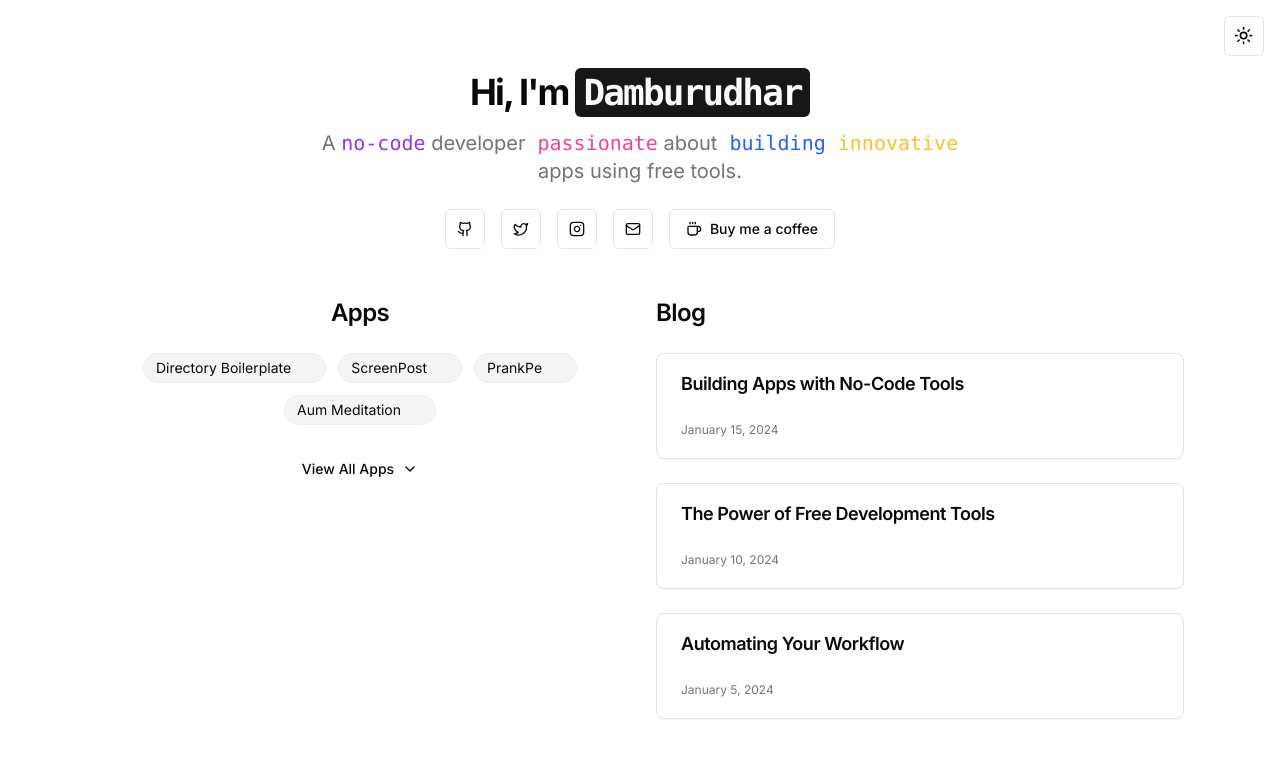
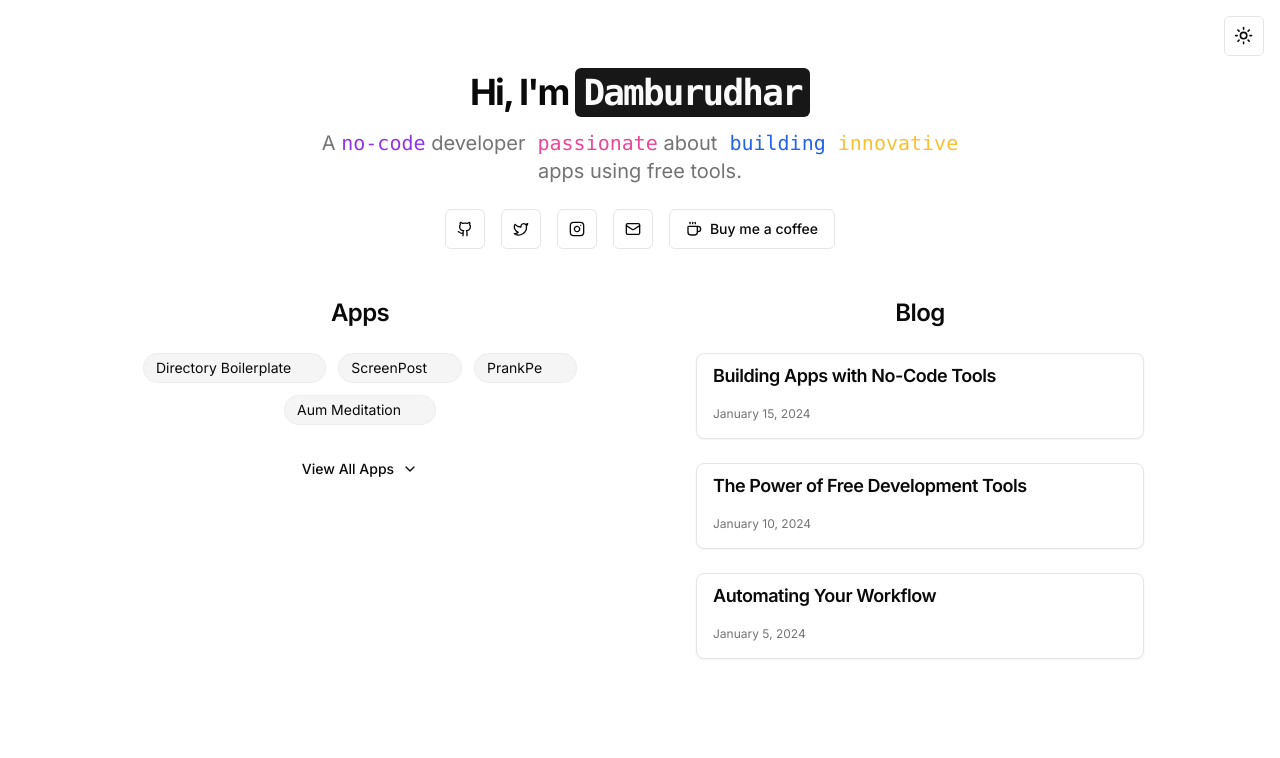
Before and after one commit to dambrubaba/text-portfolio, a Next.js app: page / in a window 1280 px wide. Shown: the top 758 px of the page. Built offline with nearby package versions, Linux system fonts and the light colour scheme.

Commit message:
font issue, blog tittle issue

```diff
--- a/app/globals.css
+++ b/app/globals.css
@@ -30,6 +30,8 @@
     --highlight-2: 330 81% 60%;
     --highlight-3: 221 83% 53%;
     --highlight-4: 43 96% 58%;
+
+    --font-sans: Inter, -apple-system, BlinkMacSystemFont, "Segoe UI", Roboto, "Helvetica Neue", sans-serif;
   }
 
   .dark {
@@ -67,6 +69,7 @@
   }
   body {
     @apply bg-background text-foreground;
+    font-family: var(--font-sans);
   }
 }
 
--- a/app/page.tsx
+++ b/app/page.tsx
@@ -137,8 +137,8 @@ export default function Home() {
           </section>
 
           <section className="space-y-6">
-            <h2 className="text-2xl font-semibold tracking-tight text-foreground">Blog</h2>
-            <div className="grid gap-6">
+            <h2 className="text-2xl font-semibold tracking-tight text-foreground text-center">Blog</h2>
+            <div className="grid gap-6 max-w-md mx-auto">
               {posts.map((post) => (
                 <Link
                   key={post.slug}
@@ -146,13 +146,13 @@ export default function Home() {
                   className="block group"
                 >
                   <Card className="transition-all duration-300 hover:shadow-md overflow-hidden">
-                    <CardHeader className="py-4">
+                    <CardHeader className="py-2 px-4">
                       <CardTitle className="transition-colors group-hover:text-primary text-lg text-foreground">
                         {post.title}
                       </CardTitle>
                     </CardHeader>
-                    <CardContent className="py-2">
-                      <div className="space-y-3">
+                    <CardContent className="py-2 px-4">
+                      <div className="space-y-2">
                         <p className="text-xs text-muted-foreground">
                           {new Date(post.date).toLocaleDateString('en-US', {
                             year: 'numeric',
@@ -161,7 +161,7 @@ export default function Home() {
                           })}
                         </p>
                         <div className="transform-gpu transition-all duration-300 max-h-0 opacity-0 group-hover:max-h-[200px] group-hover:opacity-100">
-                          <p className="text-sm text-muted-foreground mb-3">{post.excerpt}</p>
+                          <p className="text-sm text-muted-foreground mb-2">{post.excerpt}</p>
                           <div className="flex flex-wrap gap-2">
                             {post.keywords.map((keyword) => (
                               <span key={keyword} className="app-tag text-xs text-foreground">
```
